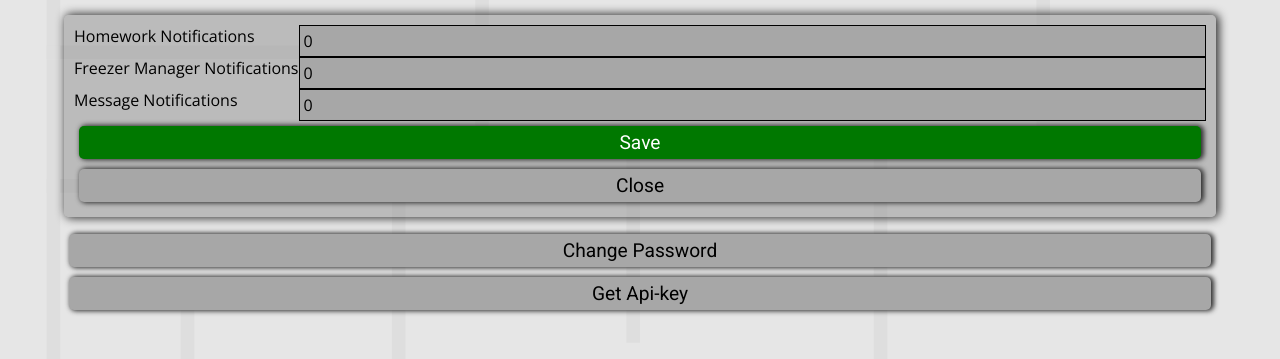
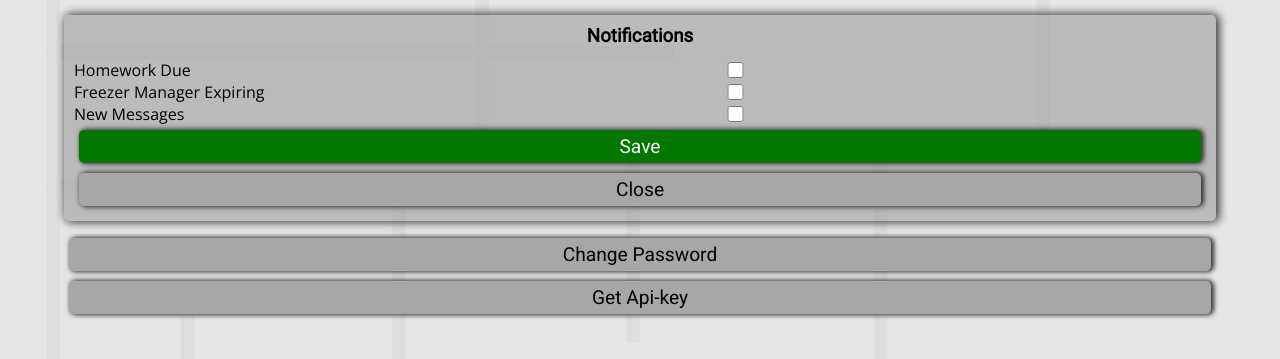
Before and after one commit to enchant97/home-terminal-system, a Flask app: page /usersettings in a window 1280 px wide. Shown: the part 94-453 px from the top of the page. Run offline with Flask 2, Linux system fonts and the light colour scheme; a user stored in the database is signed in; data that the repository does not hold is empty; parts of the project's set-up code (start-up, migrations or seed data) failed here and were passed over.

Commit message:
user settings now use checkboxes

```diff
--- a/HomeTerminal/templates/account/user_settings.html
+++ b/HomeTerminal/templates/account/user_settings.html
@@ -2,14 +2,13 @@
 {% block title %}User Settings{% endblock %}
 {% block maincontent %}
 <form class="container two-col" action="{{ url_for('account.settings') }}" method="POST">
-    <!-- TODO: use checkboxes instead with function to set default option -->
-    <label for="hwm_notif">Homework Notifications</label>
-    <input type="number" name="hwm_notif" id="hwm_notif" min="0" max="1" value="{{ the_settings.hwm_notif|int }}" required>
-    <label for="fm_notif">Freezer Manager Notifications</label>
-    <input type="number" name="fm_notif" id="fm_notif" min="0" max="1" value="{{ the_settings.fm_notif|int }}" required>
-    <label for="mess_notif">Message Notifications</label>
-    <input type="number" name="mess_notif" id="mess_notif" min="0" max="1" value="{{ the_settings.mess_notif|int }}"
-        required>
+    <h3 class="fillboth">Notifications</h3>
+    <label for="hwm_notif">Homework Due</label>
+    <input type="checkbox" name="hwm_notif" id="hwm_notif" value="1"{% if the_settings.hwm_notif %} checked{% endif %}>
+    <label for="fm_notif">Freezer Manager Expiring</label>
+    <input type="checkbox" name="fm_notif" id="fm_notif" value="1"{% if the_settings.fm_notif %} checked{% endif %}>
+    <label for="mess_notif">New Messages</label>
+    <input type="checkbox" name="mess_notif" id="mess_notif" value="1"{% if the_settings.mess_notif %} checked{% endif %}>
     <button class="button ok fillboth" type="submit">Save</button>
     <a class="button fillboth" href="{{ url_for('home.command_center') }}">Close</a>
 </form>
```
